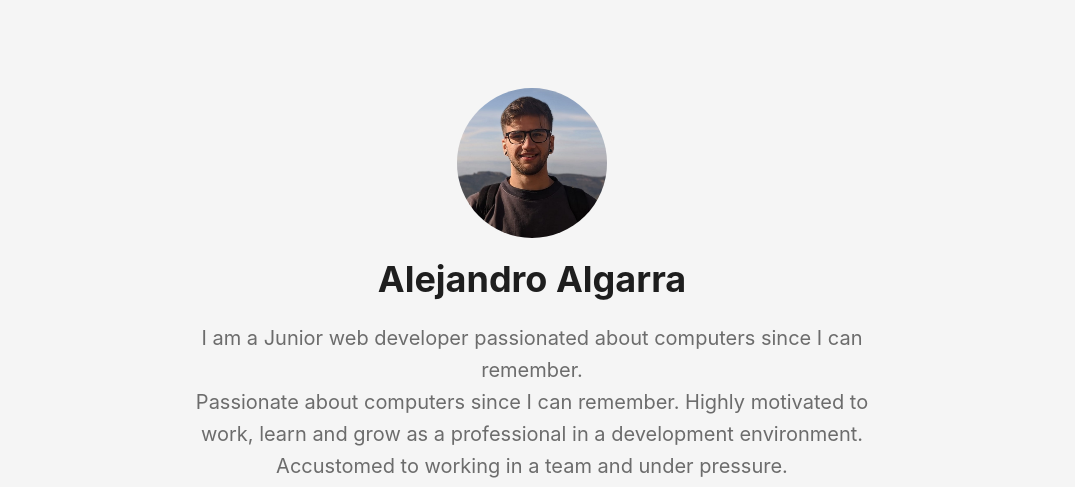
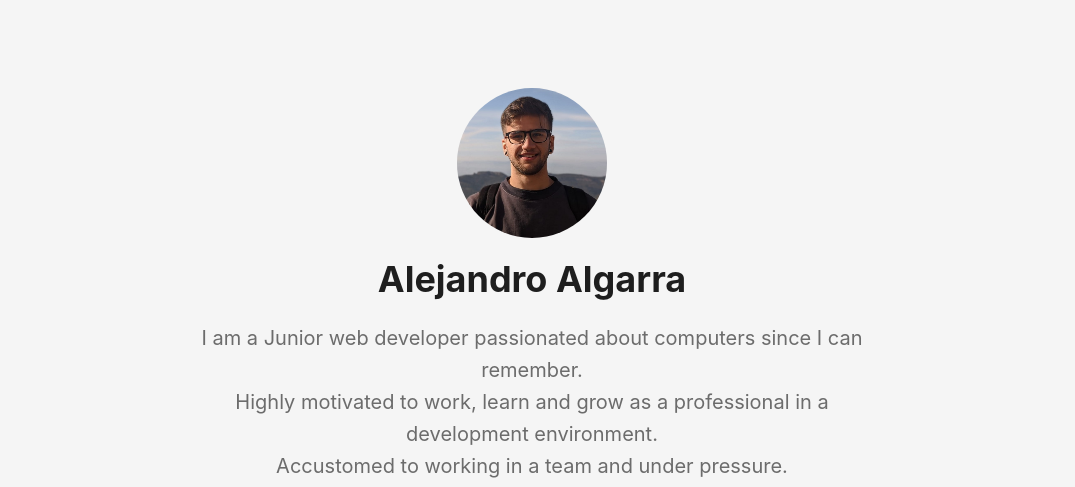
Before and after one commit to Ale90s/Ale90s.github.io, a plain HTML site: page index.html in a window 1280 px wide. Shown: the part 82-569 px from the top of the page, without its empty margins (108-1183 px from the left). Drawn offline with Linux system fonts and the light colour scheme.

Commit message:
Update index.html

```diff
--- a/index.html
+++ b/index.html
@@ -125,7 +125,7 @@
             height="150" width="150" />
         <h1>Alejandro Algarra</h1>
         <div class="profile-description"><p>I am a Junior web developer passionated about computers since I can remember.</p>
-<p>Passionate about computers since I can remember. Highly motivated to work, learn and grow as a professional in a development environment.</p>
+<p>Highly motivated to work, learn and grow as a professional in a development environment.</p>
 <p>Accustomed to working in a team and under pressure.</p>
 </div><div class="social-icons">
     <a href="https://github.com/Ale90s" target="_blank" rel="noopener noreferrer me" title="Github">
```
